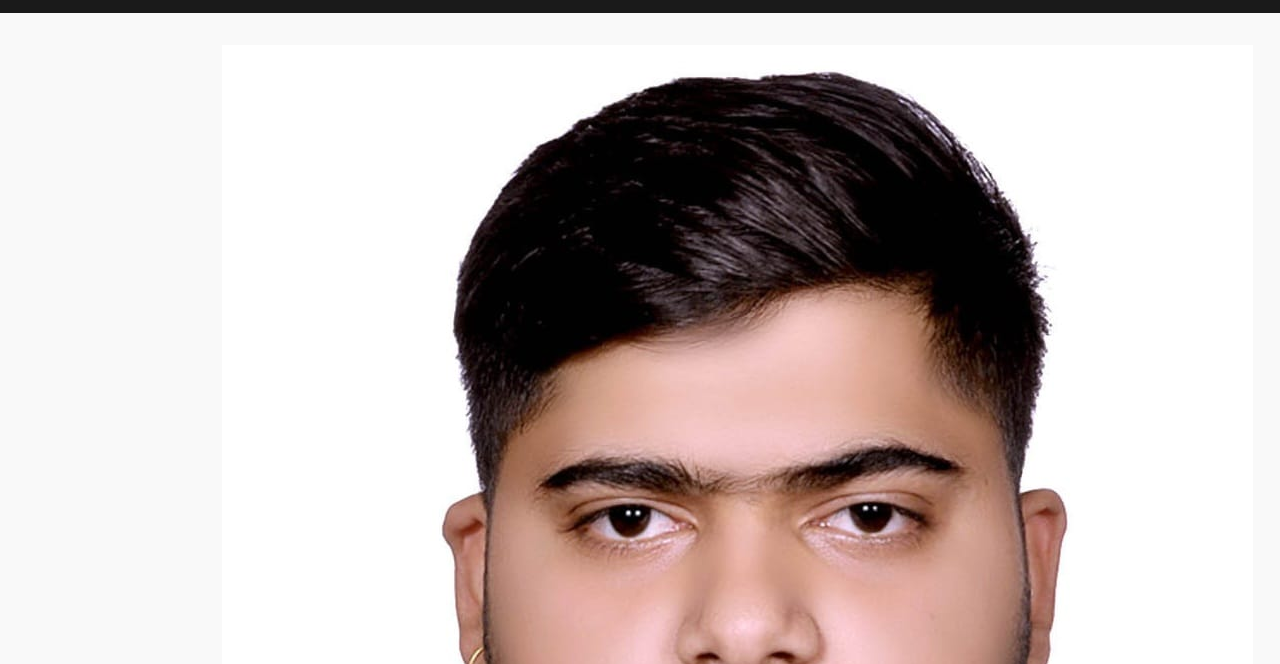
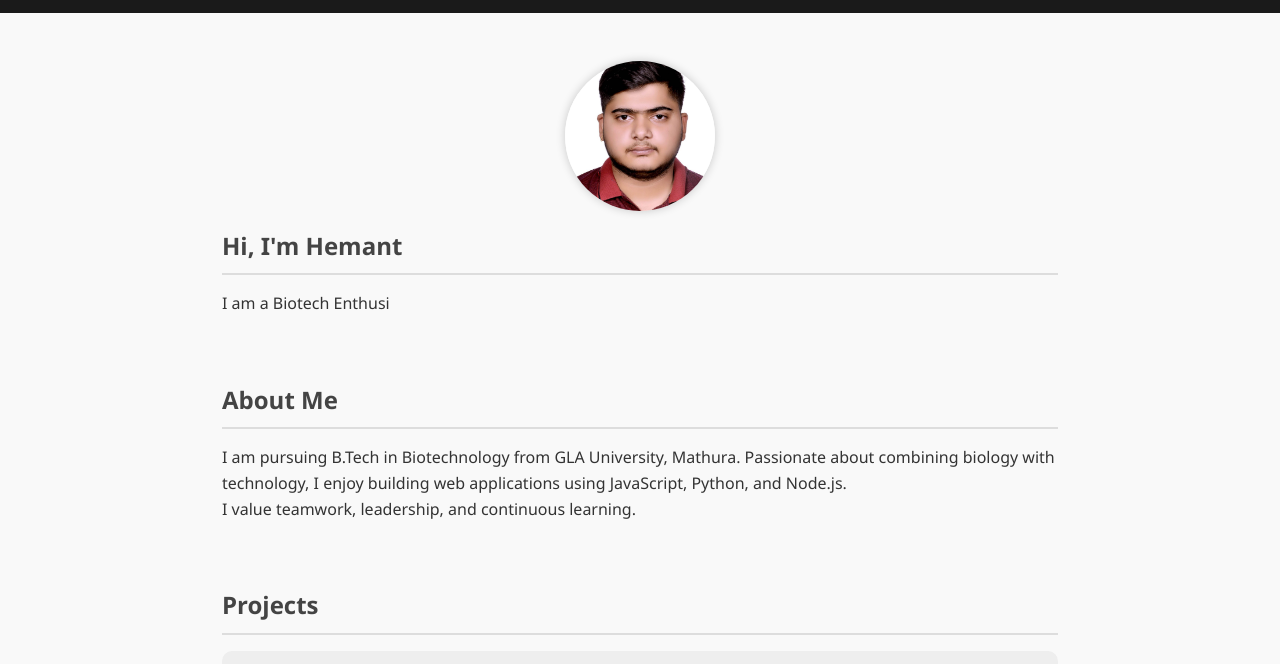
Before and after one commit to hems1177/hemant-portfolio, a plain HTML site: page index.html in a window 1280 px wide. Shown: the part 65-729 px from the top of the page. Drawn offline with Linux system fonts and the light colour scheme.

Commit message:
Update style.css

```diff
--- a/style.css
+++ b/style.css
@@ -167,3 +167,12 @@ body.dark nav a {
   from {opacity: .4}
   to {opacity: 1}
 }
+.profile-img {
+  display: block;
+  width: 150px;
+  height: 150px;
+  object-fit: cover;
+  border-radius: 50%;
+  margin: 1rem auto;
+  box-shadow: 0 0 10px rgba(0,0,0,0.2);
+}
```
